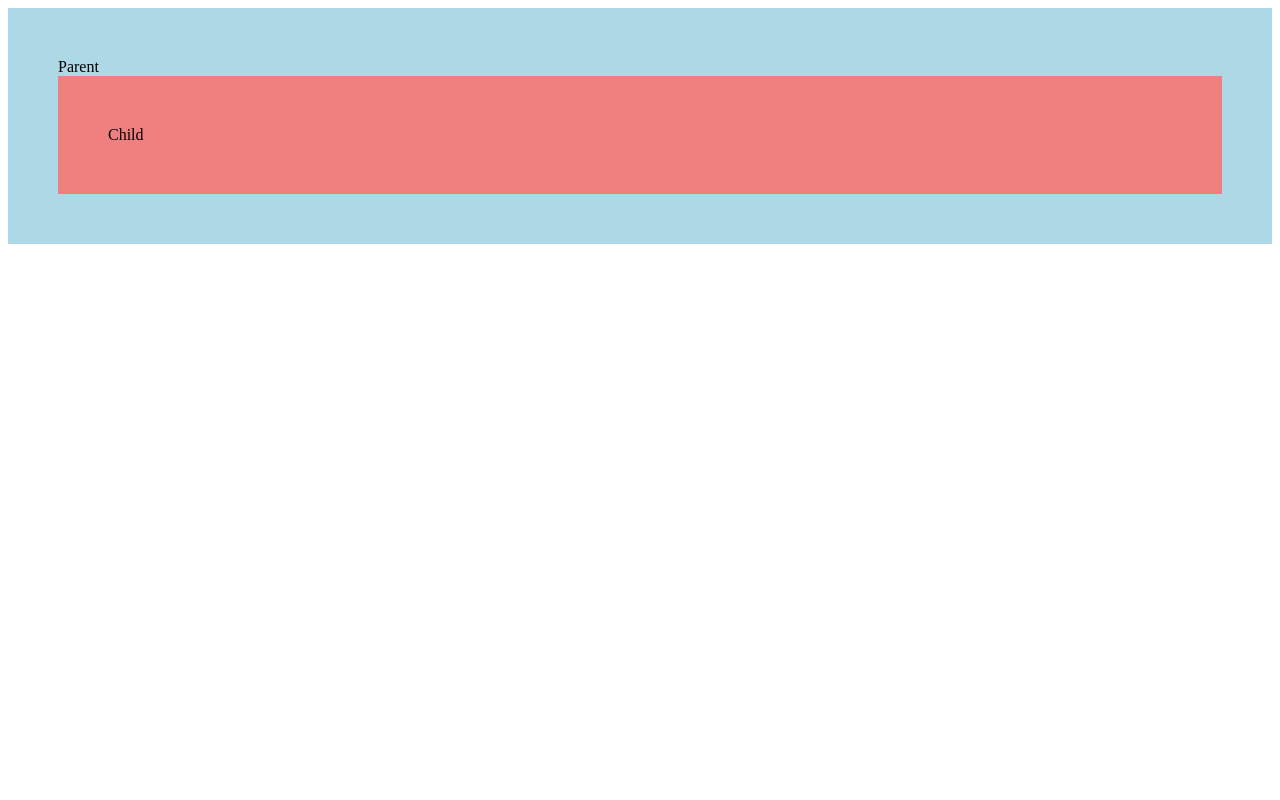
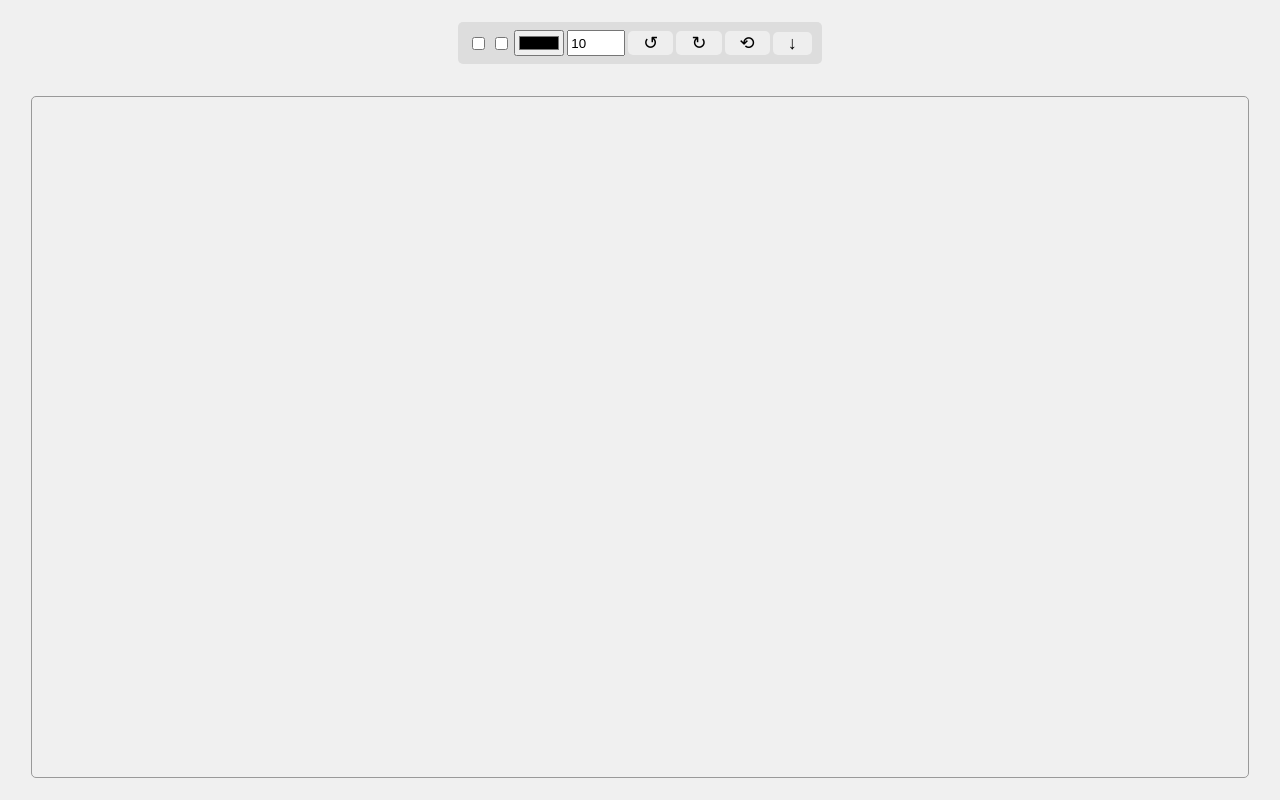
Before and after one commit to imrankabir/whiteboard, a plain HTML site: page index.html in a window 1280 px wide. Drawn offline with Linux system fonts and the light colour scheme.

Commit message:
whiteboard auto commit on 2024-07-21 00:16:18

```diff
--- a/index.html
+++ b/index.html
@@ -1,33 +1,24 @@
 <!DOCTYPE html>
-<html>
-<head>
-    <title>Event Propagation</title>
-</head>
-<body>
-    <div id="parent" style="padding: 50px; background-color: lightblue;">
-        Parent
-        <div id="child" style="padding: 50px; background-color: lightcoral;">
-            Child
-        </div>
+<html lang="en">
+  <head>
+    <meta charset="utf-8" />
+    <meta name="viewport" content="width=device-width, initial-scale=1.0, maximum-scale=1, user-scalable=0" />
+    <title>Whiteboard</title>
+    <link rel="shortcut icon" type="image/x-icon" href="favicon.png" />
+    <link rel="stylesheet" href="style.css" />
+  </head>
+  <body>
+    <div class="toolbar">
+      <input type="checkbox" id="straight-btn" title="Straight Line" />
+      <input type="checkbox" id="shape-btn" title="Square" />
+      <input type="color" id="color-btn" value="#000000" />
+      <input type="number" id="size-btn" min="1" max="200" value="10" />
+      <span id="undo-btn" title="Undo (&#8656;)">&#8634;</span>
+      <span id="redo-btn" title="Redo (&#8658;)">&#8635;</span>
+      <span id="clear-btn" title="Clear board (c)">&#10226;</span>
+      <span id="download-btn" title="Download picture (d)">&#8595;</span>
     </div>
-
-    <script>
-        document.getElementById("parent").addEventListener("click", function() {
-            console.log("Parent clicked!");
-        }, false); // false for bubbling phase
-
-        document.getElementById("child").addEventListener("click", function() {
-            console.log("Child clicked!");
-        }, false); // false for bubbling phase
-
-        document.getElementById("parent").addEventListener("click", function() {
-            console.log("Parent capturing!");
-        }, true); // true for capturing phase
-
-        document.getElementById("child").addEventListener("click", function() {
-            console.log("Child capturing!");
-        }, true); // true for capturing phase
-        console.log("----------------------------");
-    </script>
-</body>
+    <canvas id="whiteboard"></canvas>
+    <script src="script.js"></script>
+  </body>
 </html>
```
